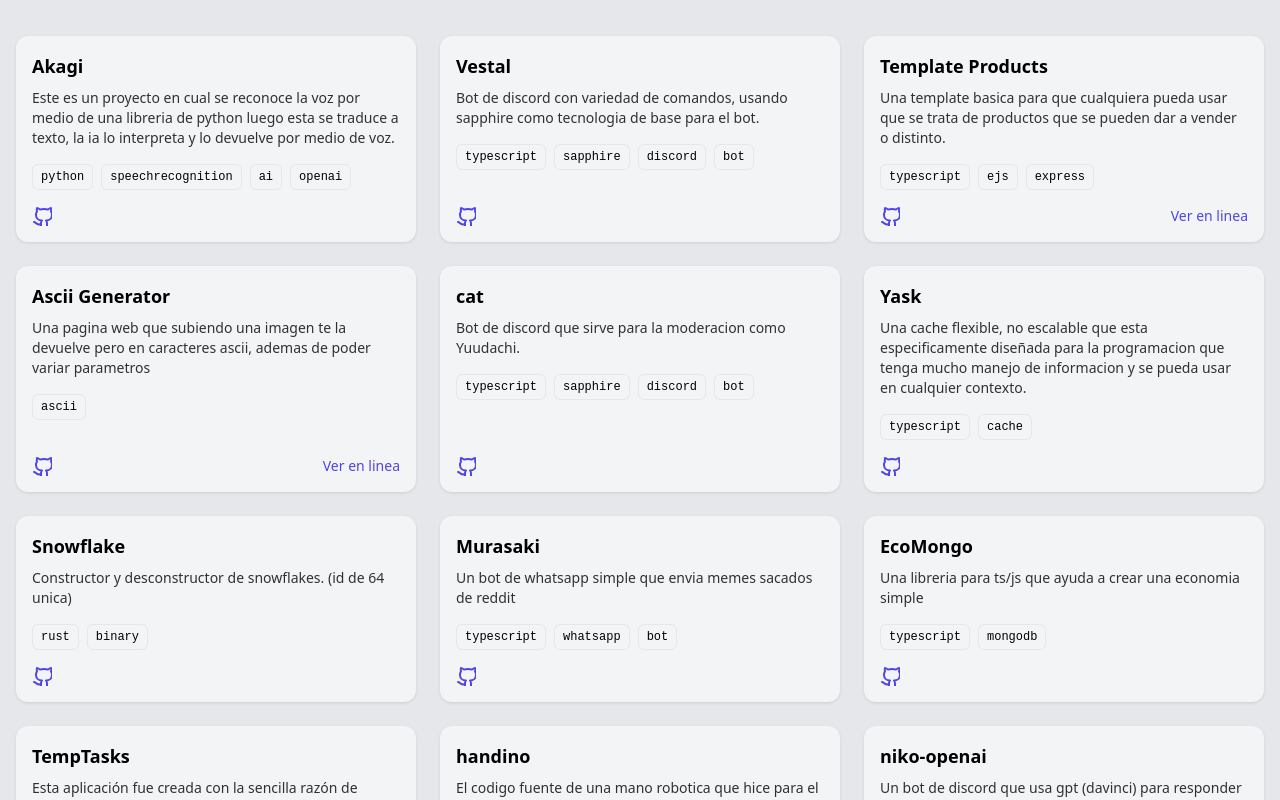
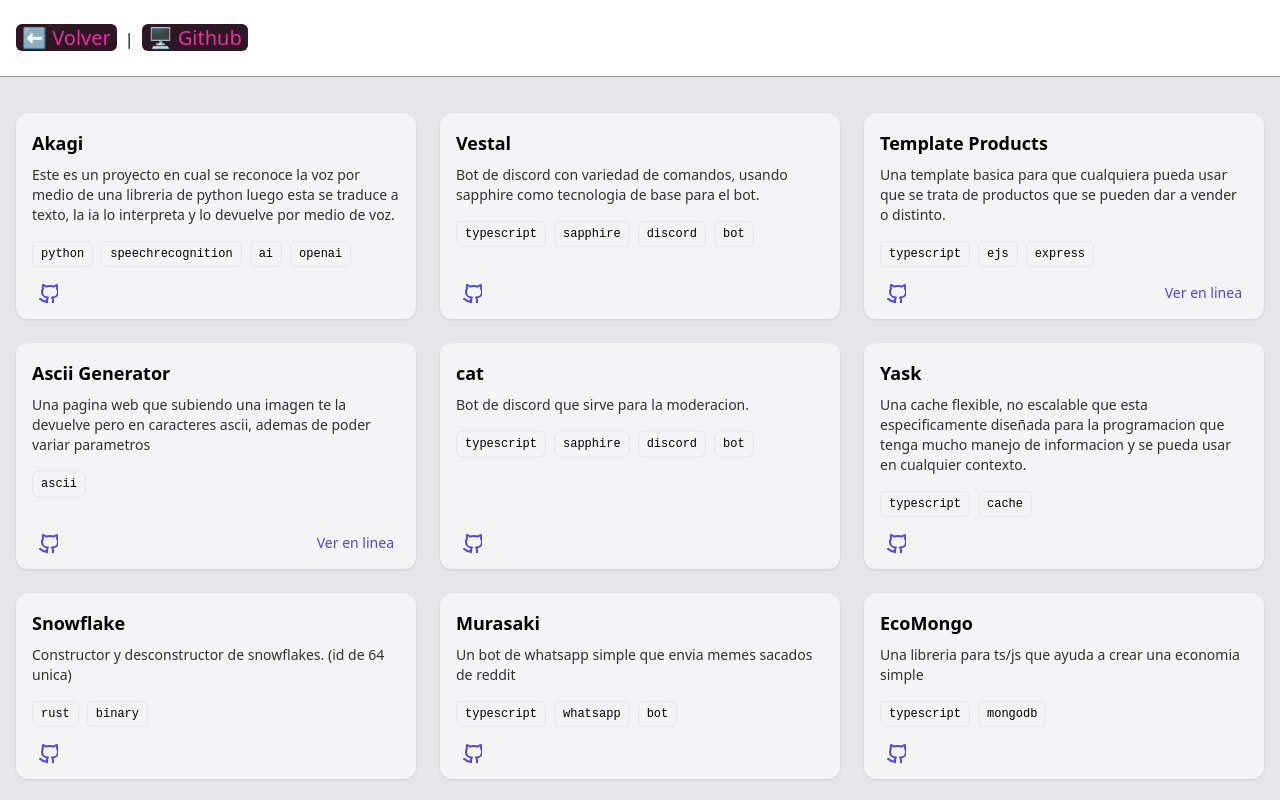
Before and after one commit to nnachonesa/portafolio, a Next.js app: page /components/projects in a window 1280 px wide. Shown: the top 800 px of the page. Built offline with nearby package versions, Linux system fonts and the light colour scheme; no server answers.

Commit message:
feat: add navbar

```diff
--- a/next.config.ts
+++ b/next.config.ts
@@ -1,6 +1,15 @@
 import type { NextConfig } from "next";
 
 const nextConfig: NextConfig = {
+  webpack(config) {
+    config.resolve.fallback = {
+      fs: false,
+      path: false,
+      os: false,
+      ...config.resolve.fallback,
+    };
+    return config
+  },
   /* config options here */
   devIndicators: false,
   images:{
--- a/package.json
+++ b/package.json
@@ -9,7 +9,9 @@
     "lint": "eslint"
   },
   "dependencies": {
+    "gray-matter": "^4.0.3",
     "howler": "^2.2.4",
+    "markdown-it": "^14.1.0",
     "next": "15.5.2",
     "next-themes": "^0.4.6",
     "postcss": "^8.5.6",
@@ -20,6 +22,7 @@
     "@eslint/eslintrc": "^3",
     "@tailwindcss/postcss": "^4.1.13",
     "@types/howler": "^2.2.12",
+    "@types/markdown-it": "^14.1.2",
     "@types/node": "^20",
     "@types/react": "^19",
     "@types/react-dom": "^19",
--- a/src/app/globals.css
+++ b/src/app/globals.css
@@ -257,3 +257,31 @@ html {
         transform: translateY(10px);
     }
 }
+
+.nav-nav {
+    border-bottom: 1px solid #999;
+}
+
+.nav-a {
+    color: #e92e9e;
+    background: #2e1724;
+    transition: color 0.5s ease-in-out;
+    border-radius: 6px;
+    font-size: 20px;
+}
+
+.nav-a:hover {
+    color: #af2377;
+}
+
+a {
+    padding-left: 6px;
+    padding-right: 6px;
+    border-radius: 6px;
+}
+
+.nav-white {
+    color: #00FF9C;
+    background-color: #EDEDED;
+    border: #D5D5D5;
+}
--- a/src/app/layout.tsx
+++ b/src/app/layout.tsx
@@ -1,8 +1,13 @@
+"use client";
+
 import type { Metadata } from "next";
+import { usePathname } from "next/navigation";
 import "./globals.css";
 import ThemeProvider from "./components/toggleTheme/themeProvider";
 
-export const metadata: Metadata = {
+
+
+const metadata: Metadata = {
     title: "Nacho | Portafolio",
     description: "Nacho Portafolio",
     icons: {
@@ -32,6 +37,32 @@ export default function RootLayout({
     return (
         <html lang="en" suppressHydrationWarning>
             <body className="bg-white text-black dark:bg-black dark:text-white transition-colors duration-300 fade-up">
+                <nav className="nav-nav">
+                    <br />
+                    {IsHome() !== true && (
+                        <>
+                            <a
+                                className="rounded-xs text-xl nav-a ml-4"
+                                href="../"
+                            >
+                                ⬅ Volver
+                            </a>
+                            <span className="ml-2">|</span>
+                        </>
+                    )}
+                    <a
+                        className="rounded-xs text-xl nav-a mx-2"
+                        href="https://github.com/nnachonesa"
+                        target="_blank"
+                        rel="noreferrer"
+                    >
+                        🖥️ Github
+                    </a>
+
+
+                    <br />
+                    <br />
+                </nav>
                 <ThemeProvider
                     attribute="class"
                     defaultTheme="system"
@@ -44,3 +75,7 @@ export default function RootLayout({
         </html>
     );
 }
+
+function IsHome(): boolean {
+    return usePathname() === "/" ? true : false
+}
--- a/src/data/projects.json
+++ b/src/data/projects.json
@@ -28,7 +28,7 @@
         },
         {
             "name": "cat",
-            "description": "Bot de discord que sirve para la moderacion como Yuudachi.",
+            "description": "Bot de discord que sirve para la moderacion.",
             "tags": ["typescript", "sapphire", "discord", "bot"],
             "html_url": "https://github.com/nnachonesa/cat"
         },
```
Also changed, not shown: 1 other file (tests, documents, lock files or other folders).
